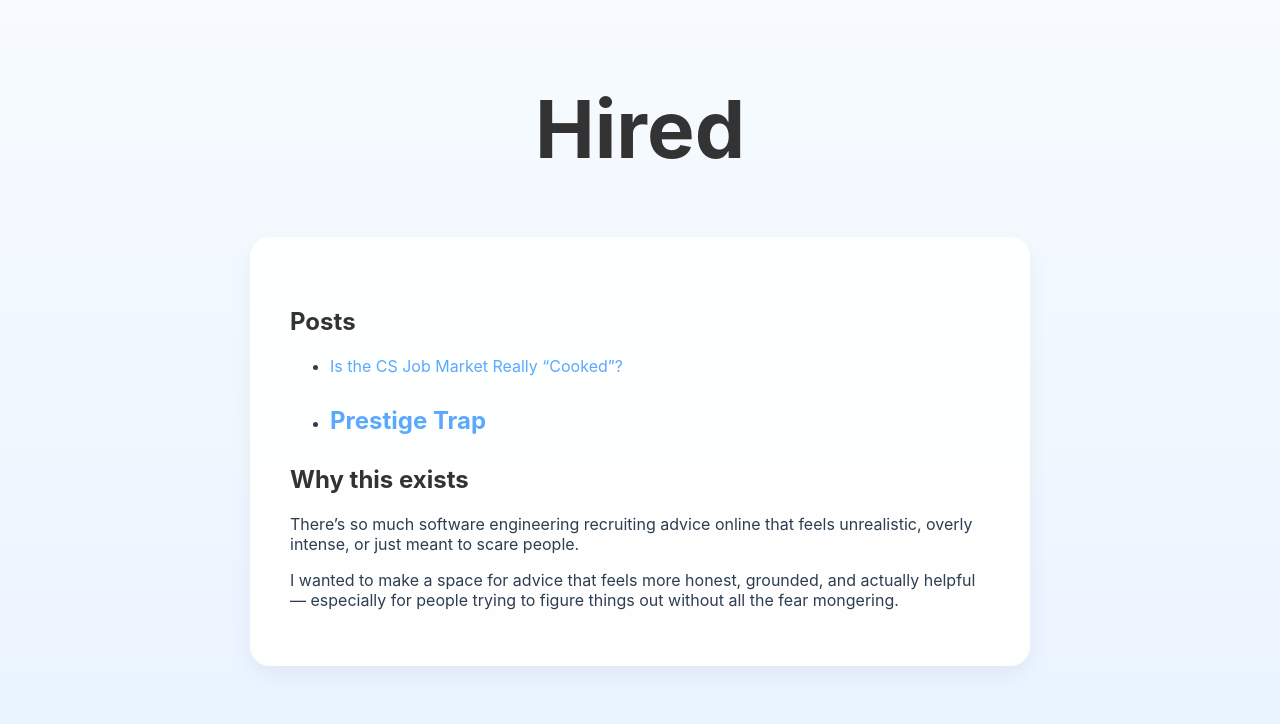
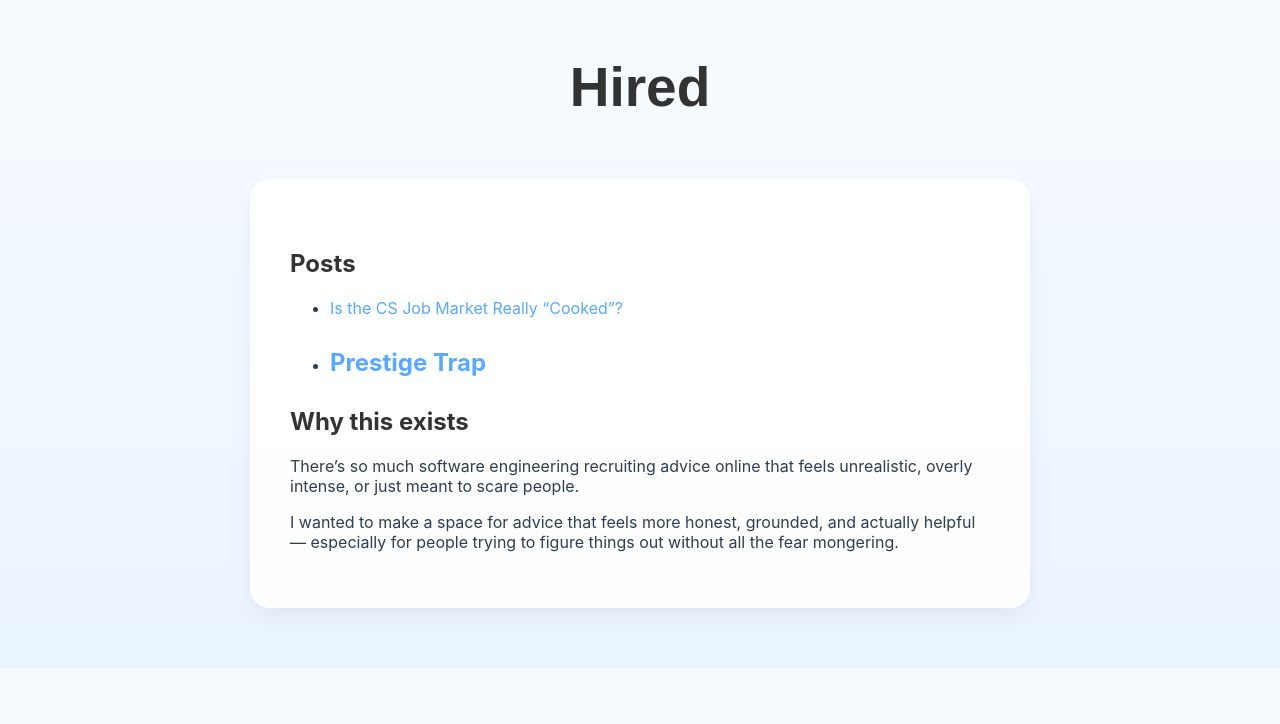
Before and after one commit to hiredmaybe67/hiredmaybe67.github.io, a Jekyll site: the page built from index.md, in a window 1280 px wide. Shown: the top 724 px of the page. Built offline with Jekyll 4.4.1, drawn with Linux system fonts in a browser that asks for light colours.

Commit message:
Update default.html

```diff
--- a/_layouts/default.html
+++ b/_layouts/default.html
@@ -21,11 +21,11 @@
       box-shadow: 0 10px 25px rgba(0,0,0,0.05);
     }
     h3 {
-      font: "Montserrat";
+      font-family: 'Montserrat', sans-serif;
       text-align: center;
       color: #333333;
       margin-bottom: 10px;
-      font-size: 80px; /* Or use 5rem, 6vw, etc. */
+      font-size: 55px;
     }
     h1 {
       font: "Playfair Display";
```
